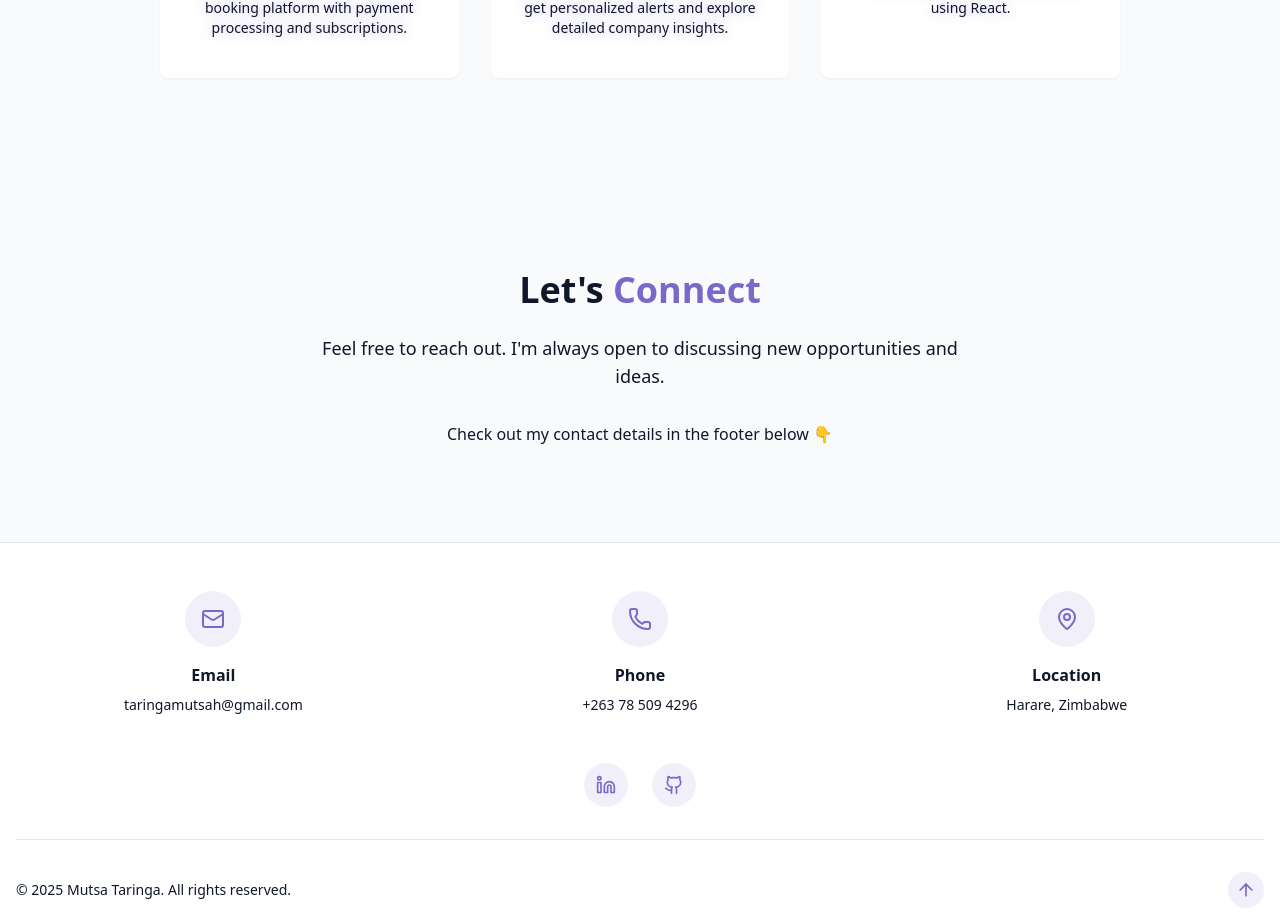
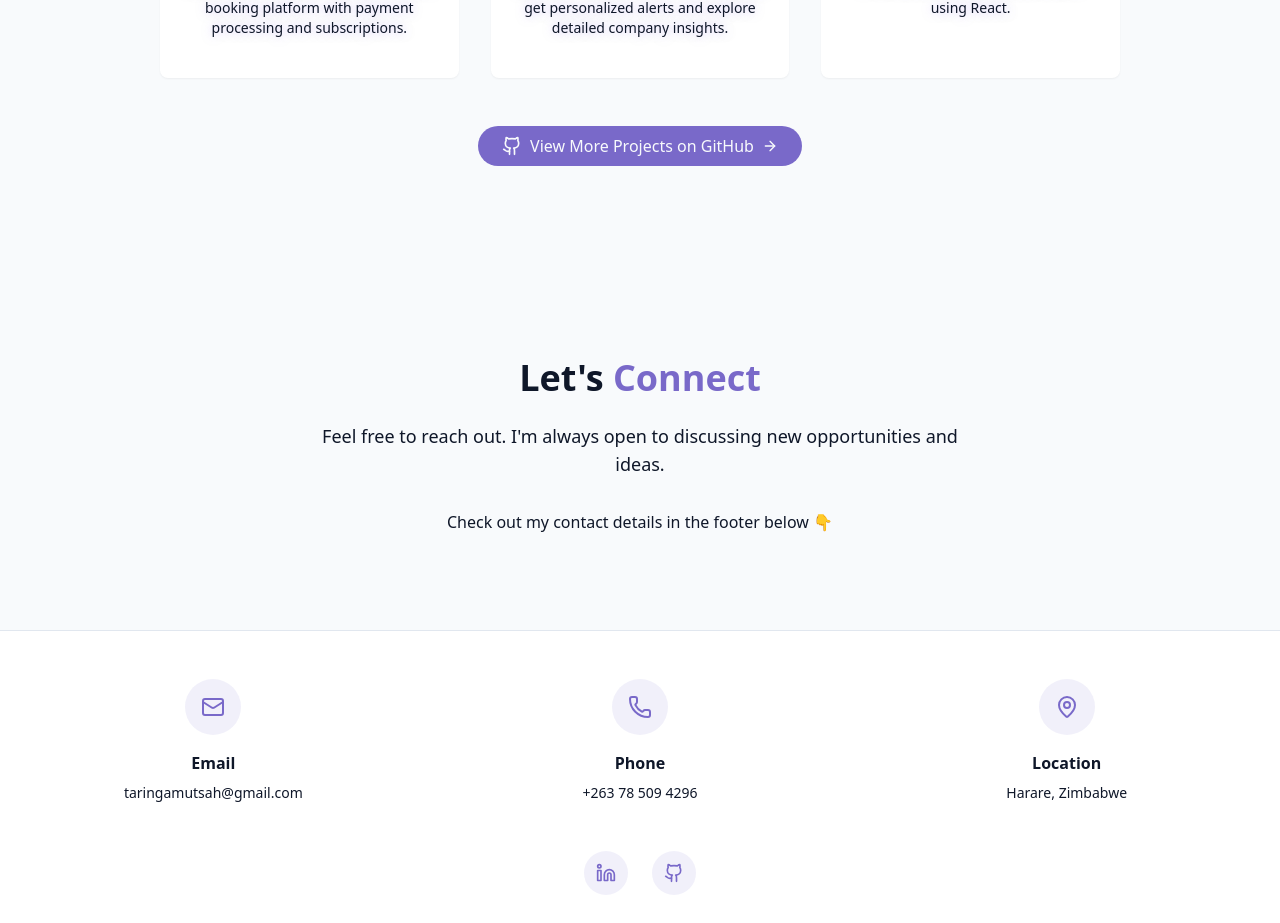
Before and after one commit to mutsah/portfolio, a React (Vite) app: page / in a window 1280 px wide. Shown: the part 2994-3917 px from the top of the page. Built offline with nearby package versions, Linux system fonts and the light colour scheme.

Commit message:
Update ProjectsSection.jsx

```diff
--- a/src/components/ProjectsSection.jsx
+++ b/src/components/ProjectsSection.jsx
@@ -87,18 +87,18 @@
           ))}
         </div>
 
-        {/* <div className="text-center mt-12">
+        <div className="text-center mt-12">
           <a
-            href="#"
+            href="https://github.com/mutsah?tab=repositories"
             target="_blank"
+            rel="noopener noreferrer"
             className="cosmic-button flex items-center w-fit mx-auto gap-2"
           >
-            <span>Check My Github</span>
-            <span>
-              <ArrowRight size={16}></ArrowRight>
-            </span>
+            <Github size={20} />
+            <span>View More Projects on GitHub</span>
+            <ArrowRight size={16} />
           </a>
-        </div> */}
+        </div>
       </div>
     </section>
   );
```
